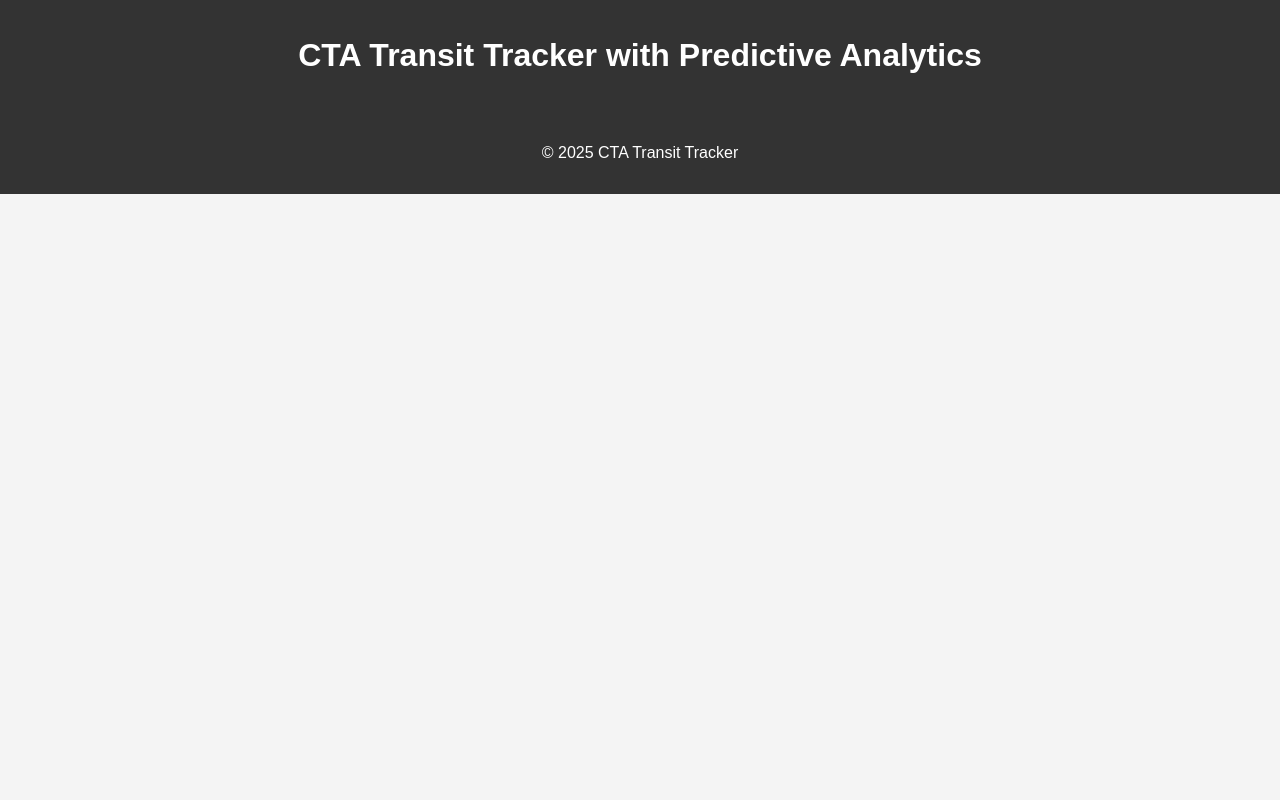
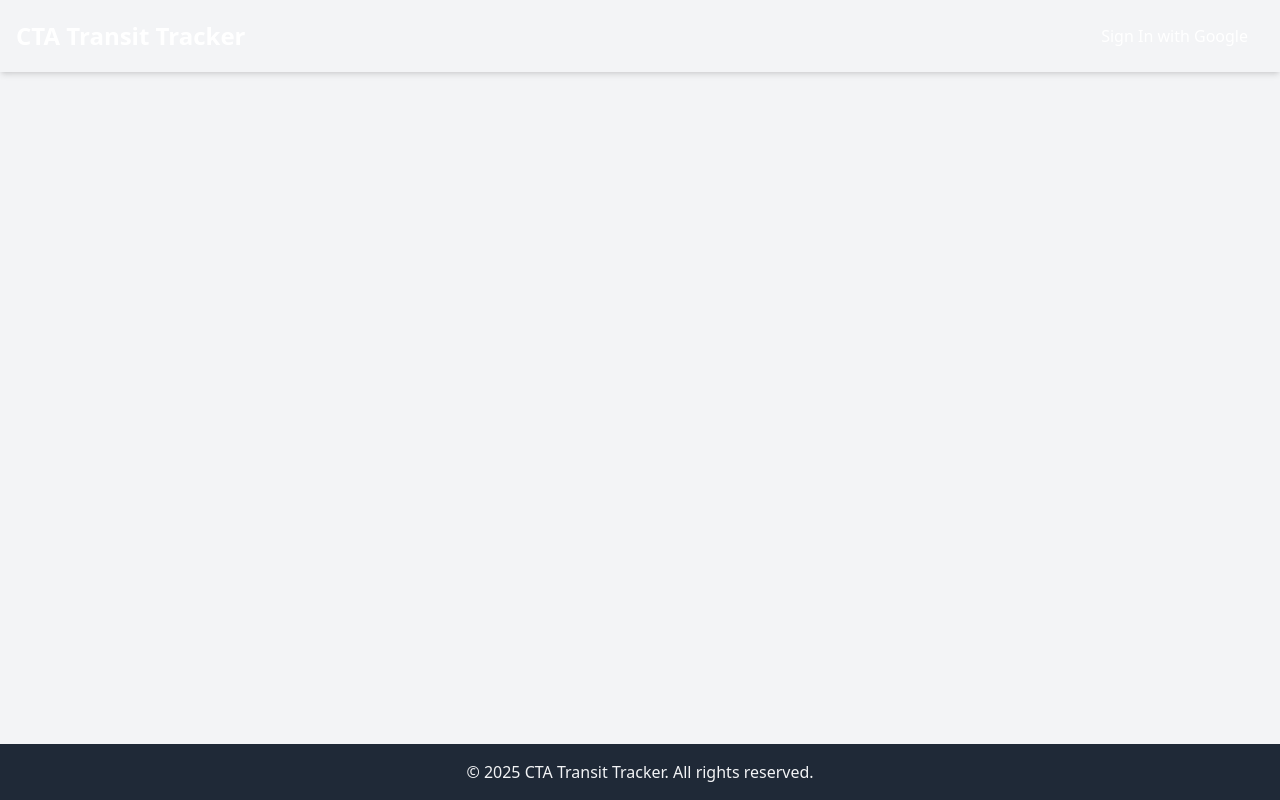
Before and after one commit to EricSpencer00/LoyolaHACK, a Flask app: template templates/base.html in a window 1280 px wide. Run offline with Flask 2, Linux system fonts and the light colour scheme; the template is opened without the code that fills it, so the values that code supplies are empty; some libraries are stand-ins or nearby versions.

Commit message:
npm init

```diff
--- a/templates/base.html
+++ b/templates/base.html
@@ -1,44 +1,47 @@
 <!DOCTYPE html>
-<html lang="en">
+<html lang="en" class="h-full bg-gray-100">
 <head>
     <meta charset="UTF-8">
     <title>CTA Transit Tracker</title>
-    <link rel="stylesheet" href="{{ url_for('static', filename='css/styles.css') }}">
-    <meta name="viewport" content="width=device-width, initial-scale=1.0">
-    {% block head %}{% endblock %}
+    <!-- Tailwind CSS CDN -->
+    <script src="https://cdn.tailwindcss.com"></script>
+    <!-- Leaflet CSS -->
+    <link rel="stylesheet" href="https://unpkg.com/leaflet/dist/leaflet.css" />
+    <!-- Firebase SDKs -->
+    <script src="https://www.gstatic.com/firebasejs/9.6.1/firebase-app.js"></script>
+    <script src="https://www.gstatic.com/firebasejs/9.6.1/firebase-auth.js"></script>
+    <script src="https://www.gstatic.com/firebasejs/9.6.1/firebase-messaging.js"></script>
+    <!-- Firebase Config -->
+    <script>
+      const firebaseConfig = {
+        apiKey: "YOUR_API_KEY",
+        authDomain: "YOUR_PROJECT_ID.firebaseapp.com",
+        projectId: "YOUR_PROJECT_ID",
+        storageBucket: "YOUR_PROJECT_ID.appspot.com",
+        messagingSenderId: "YOUR_SENDER_ID",
+        appId: "YOUR_APP_ID"
+      };
+      firebase.initializeApp(firebaseConfig);
+    </script>
 </head>
-<body>
-    <header>
-        <h1>CTA Transit Tracker with Predictive Analytics</h1>
+<body class="flex flex-col min-h-screen">
+    <!-- Header -->
+    <header class="bg-ctaBlue text-white p-4 shadow-md flex items-center justify-between">
+        <h1 class="text-2xl font-bold">CTA Transit Tracker</h1>
+        <button id="google-signin" class="bg-ctaGreen px-4 py-2 rounded hover:bg-green-700">Sign In with Google</button>
     </header>
-    <main>
+
+    <!-- Main Content -->
+    <main class="flex-1 p-6">
         {% block content %}{% endblock %}
     </main>
-    <footer>
-        <p>&copy; 2025 CTA Transit Tracker</p>
+
+    <!-- Footer -->
+    <footer class="bg-gray-800 text-gray-100 p-4 text-center">
+        &copy; 2025 CTA Transit Tracker. All rights reserved.
     </footer>
+
     <script src="https://unpkg.com/leaflet/dist/leaflet.js"></script>
     <script src="{{ url_for('static', filename='js/main.js') }}"></script>
 </body>
 </html>
-
-<!-- Firebase App (the core Firebase SDK) -->
-<script src="https://www.gstatic.com/firebasejs/9.6.1/firebase-app.js"></script>
-<!-- Firebase Authentication -->
-<script src="https://www.gstatic.com/firebasejs/9.6.1/firebase-auth.js"></script>
-<!-- Firebase Messaging -->
-<script src="https://www.gstatic.com/firebasejs/9.6.1/firebase-messaging.js"></script>
-
-<script>
-  // Your web app's Firebase configuration
-  const firebaseConfig = {
-    apiKey: "YOUR_API_KEY",
-    authDomain: "YOUR_PROJECT_ID.firebaseapp.com",
-    projectId: "YOUR_PROJECT_ID",
-    storageBucket: "YOUR_PROJECT_ID.appspot.com",
-    messagingSenderId: "YOUR_SENDER_ID",
-    appId: "YOUR_APP_ID"
-  };
-  // Initialize Firebase
-  firebase.initializeApp(firebaseConfig);
-</script>
```
Also changed, not shown: package.json (added, +31 -0 lines), package-lock.json (added), 1 other file.
